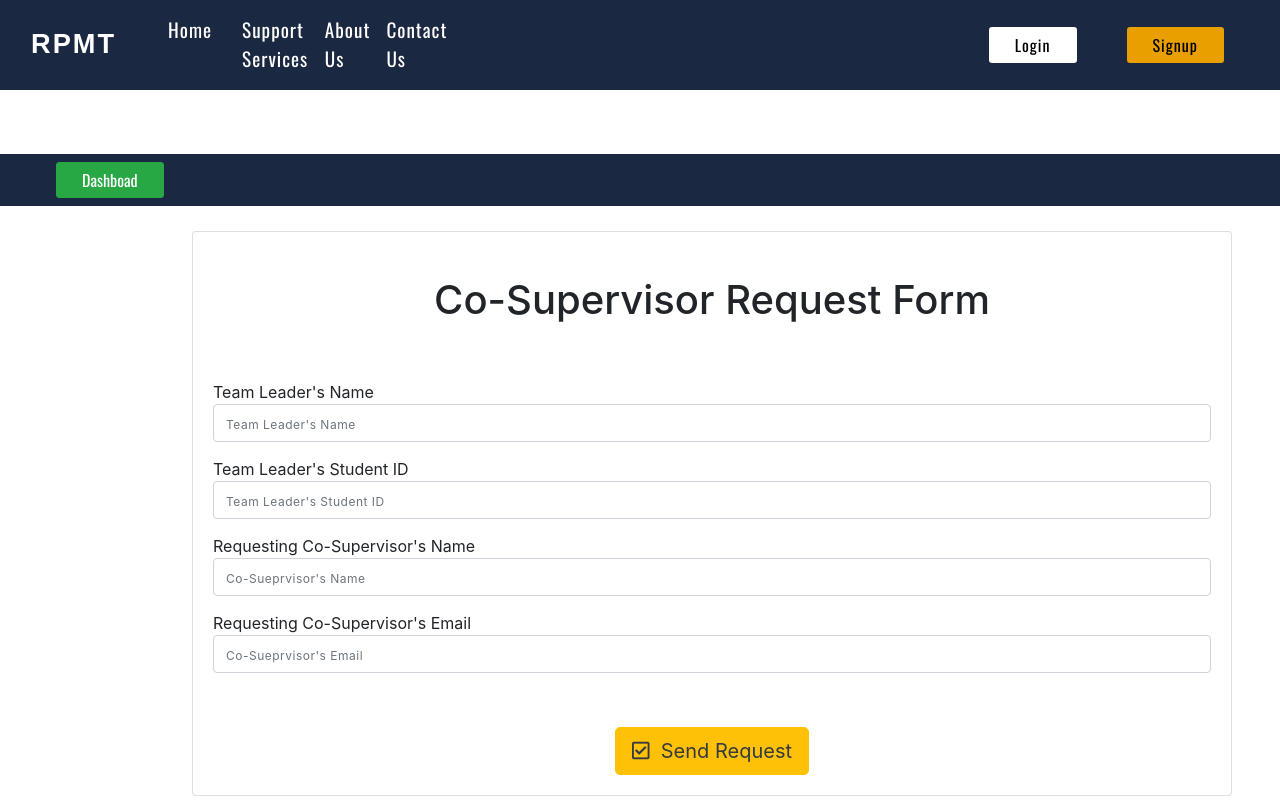
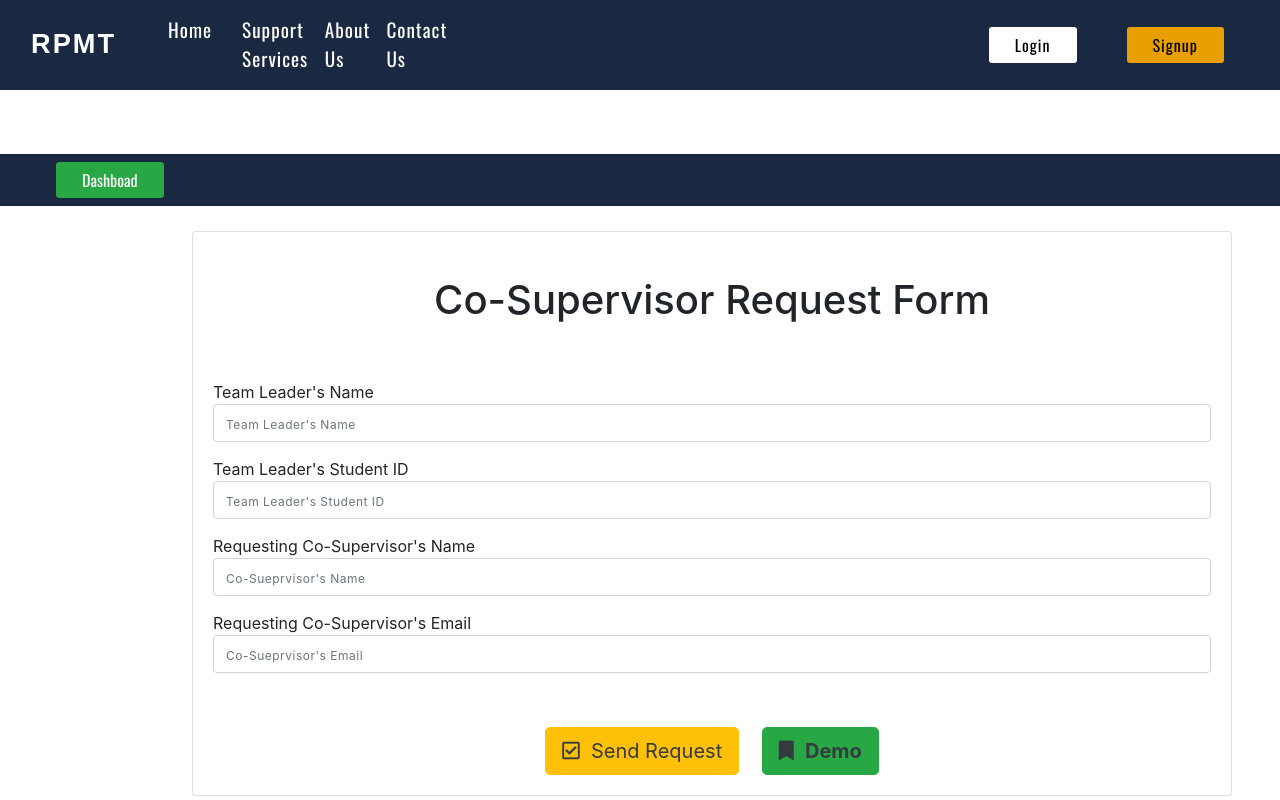
Before and after one commit to umayangi12/AF_Assginment_2, a React (Create React App) app in the folder client/: page /RCS in a window 1280 px wide. Shown: the top 800 px of the page. Built offline with nearby package versions, Linux system fonts and the light colour scheme; no server answers.

Commit message:
Update CreateCoSupReq.js with demo button

```diff
--- a/client/src/Components/Student/CreateCoSupReq.js
+++ b/client/src/Components/Student/CreateCoSupReq.js
@@ -21,6 +21,29 @@ export default class CreateCoSupReq extends Component {
             ...this.state,
             [name]: value
         })
+    }
+
+    btnDemo = (e) => {
+        e.preventDefault();
+        const { tlsname, tlsid, cosupname, cosupemail } = this.state;
+        const data = {
+            tlsname: tlsname,
+            tlsid: tlsid,
+            cosupname: cosupname,
+            cosupemail: cosupemail
+
+        }
+        console.log(data)
+
+        this.setState(
+            {
+                tlsname: "Umaya Ekanayake",
+                tlsid: "IT20252236",
+                cosupname: "Miss.P. Weerassoriya",
+                cosupemail: "wee@gmail.com"
+            }
+
+        )
     }
 
     onSubmit = (e) => {
@@ -140,6 +163,13 @@ export default class CreateCoSupReq extends Component {
                                     <i className="far fa-check-square" ></i>
                                     &nbsp; Send Request
                                 </a>
+                                &nbsp;
+                                &nbsp;
+                                &nbsp;
+                                <button className="btn btn-success btn-lg text-dark" type="submit" style={{ marginTop: '15px' }} onClick={this.btnDemo}>
+                                    <i class='fas fa-bookmark'></i>
+                                    &nbsp; <b>Demo</b>
+                                </button>
                             </center>
 
 
```
